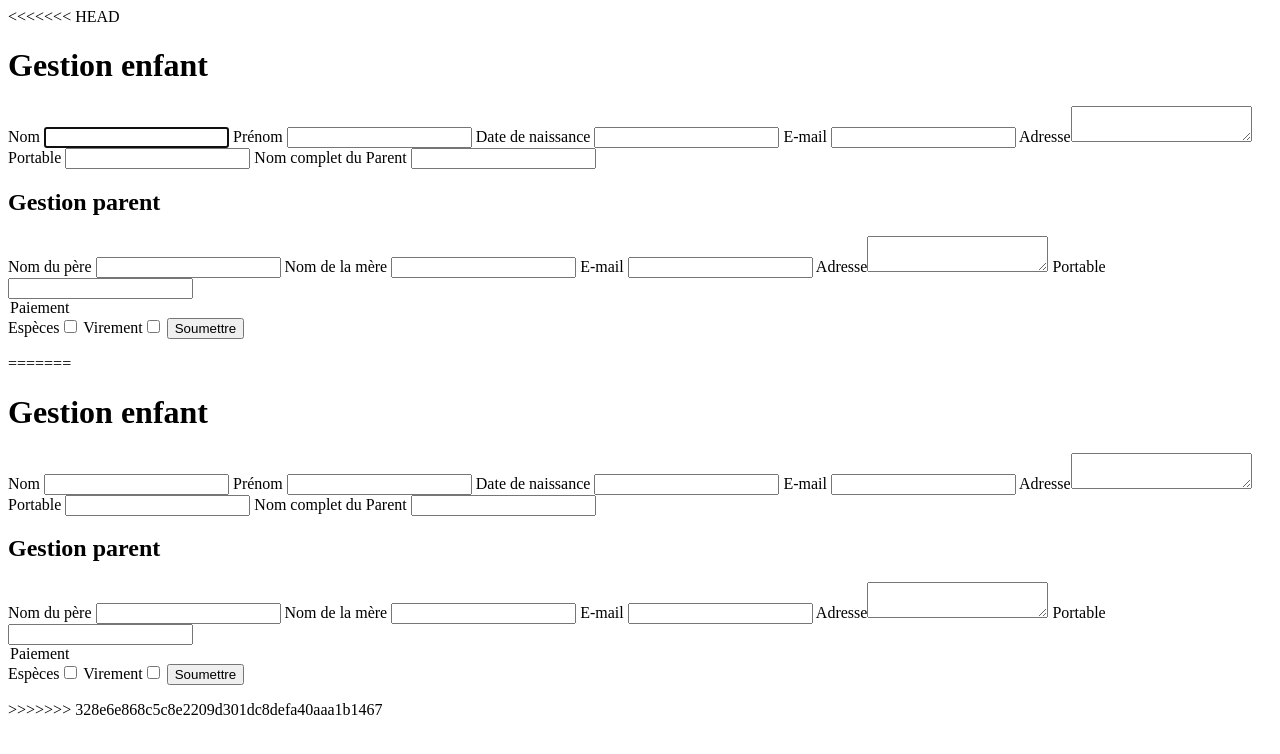
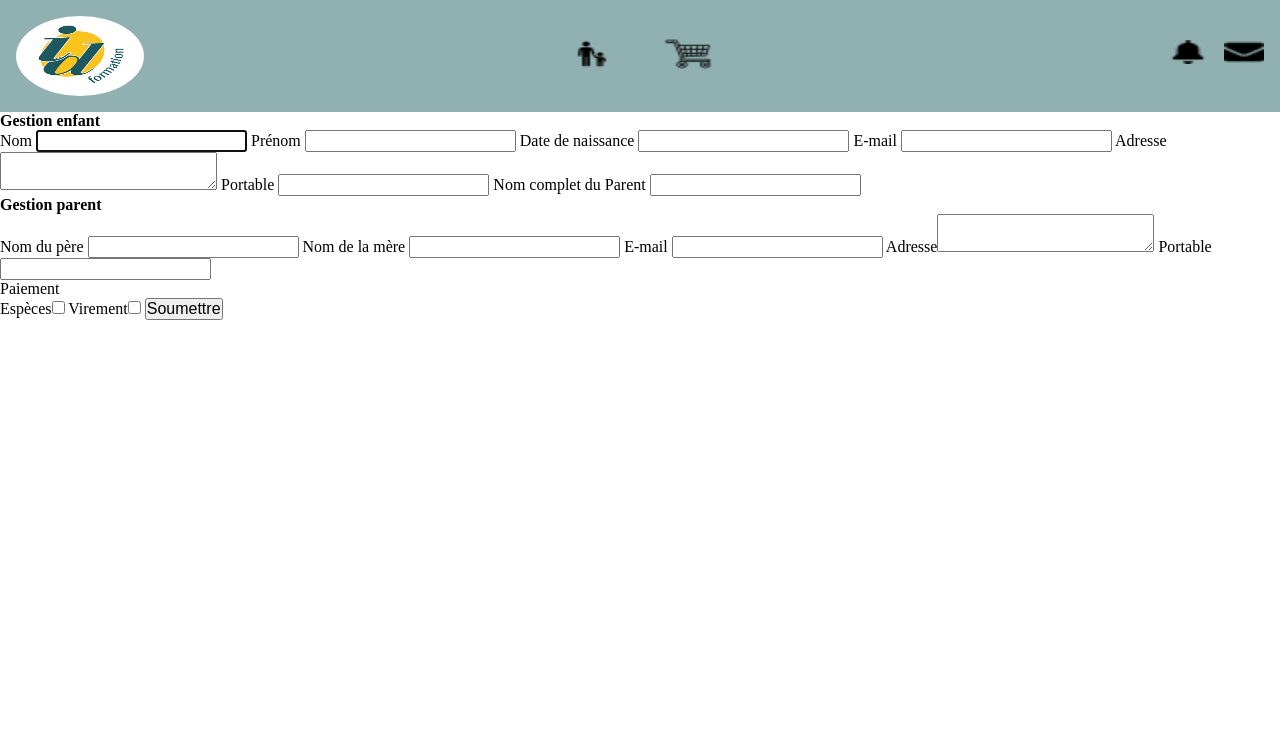
Before and after one commit to SamirBelkahla/id-formation-app, a plain HTML site: page gestion-parents.html in a window 1280 px wide. Drawn offline with Linux system fonts and the light colour scheme.

Commit message:
modification header html et css

```diff
--- /dev/null
+++ b/assets/css/gestion-parents.css
@@ -0,0 +1,15 @@
+    /* paramètres global */
+    *
+    {
+        box-sizing: border-box;
+        margin: 0;
+        padding: 0;
+        font-size: 16px;
+
+    }
+
+    /*body
+    {
+        display: flex;
+        flex-direction: row;
+    }
--- a/assets/css/header-laptop.css
+++ b/assets/css/header-laptop.css
@@ -7,13 +7,13 @@
         margin: 0;
         padding: 0;
         font-size: 16px;
+
     }
     .menu-bouton
     {
         display: none;
     }
-    /* La partie en haut */
-    .haut-parents
+    .parents
     {
         display: flex;
         justify-content: space-between;
@@ -22,7 +22,7 @@
         margin: auto;
         background-color: #91b0b1;
     }
-    .haut-admin
+    .admin
     {
         display: flex;
         justify-content: space-between;
@@ -31,16 +31,39 @@
         margin: auto;
         background-color: #f9e093;
     }
+
     .logo
     {
+        border-radius: 100%;
         width: 10%;
         height: 5rem;
         margin: 1rem;
     }
+
+    /* nav */
+    ul
+    {
+        display: flex;
+        list-style: none;
+        width: 12%;
+    }
+    ul li img
+    {
+        margin-right: 3rem;
+        width: 3rem;
+        height: 2rem;
+    }
+    ul li img:hover
+    {
+        background-color: #0ec887;
+    }
+
+    /* icons */
     .icons
     {
         display: flex;
         list-style-type: none;
+        height: 2rem;
     }
     .icons img
     {
@@ -49,24 +72,4 @@
         margin-right: 1rem;
         color: blue;
     }
-    /* La partie à gauche */
-    ul
-    {
-        display: flex;
-        flex-direction: column;
-        align-items: center;
-        list-style: none;
-        width: 12%;
-        height: 100rem;
-    }
-    ul li img
-    {
-        margin-top: 5rem;
-        width: 3rem;
-        height: 2rem;
-    }
-    ul li img:hover
-    {
-        background-color: #0ec887;
-    }
 }
--- a/assets/css/header-mobile.css
+++ b/assets/css/header-mobile.css
@@ -12,11 +12,10 @@
     {
         display: none;
     }
-    header
+    .admin, .parents
     {
         display: flex;
         flex-direction: row-reverse;
-        justify-content: space-between;
         width: 100%;
     }
 
--- /dev/null
+++ b/assets/js/gestion-parents.js
@@ -0,0 +1,6 @@
+const header = document.querySelector(".header"); // On sélectionne l'élément header de notre page index.html
+fetch("header-parents.html") // On fait une requète pour récupérer le contenu text du fichier header.html (qui ici contient juste une div)
+.then(res=>res.text())
+.then(data=>{
+  header.innerHTML = data; // On charge le contenu de la balise header avec le text renvoyé par le fetch
+});
--- a/gestion-parents.html
+++ b/gestion-parents.html
@@ -1,13 +1,15 @@
-<<<<<<< HEAD
 <!DOCTYPE html>
 <html lang="en">
 <head>
     <meta charset="UTF-8">
     <meta http-equiv="X-UA-Compatible" content="IE=edge">
     <meta name="viewport" content="width=device-width, initial-scale=1.0">
+    <script src='assets/js/gestion-parents.js' async></script>
+    <link href="assets/css/gestion-parents.css" rel="stylesheet" type="text/css" />
     <title>Gestion parents</title>
 </head>
 <body>
+    <header class="header"></header>
     <main>
         <h1>Gestion enfant</h1>
         <form>
@@ -18,7 +20,6 @@
                 <label class="texte">Adresse<textarea id="petit_texte" name="petit-texte"></textarea></label>
                 <label><span>Portable</span> <input type="tel" pattern="06[0-9]{8}"></label>
                 <label><span>Nom complet du Parent</span>  <input type="text"></label>
-
         <h2>Gestion parent</h2>
             <label><span>Nom du père</span>  <input type="text"></label>
             <label><span>Nom de la mère</span>  <input type="text"></label>
@@ -28,44 +29,8 @@
             <legend>Paiement</legend>
             <label>Espèces<input type="checkbox"></label>
             <label>Virement<input type="checkbox"></label>
-
-           <input type="submit" class="bouton" value="Soumettre">
+            <input type="submit" class="bouton" value="Soumettre">
         </form>
     </main>
 </body>
 </html>
-=======
-    <!DOCTYPE html>
-    <html lang="en">
-    <head>
-        <meta charset="UTF-8">
-        <meta http-equiv="X-UA-Compatible" content="IE=edge">
-        <meta name="viewport" content="width=device-width, initial-scale=1.0">
-        <title>Document</title>
-    </head>
-    <body>
-        <main>
-            <h1>Gestion enfant</h1>
-            <form>
-                    <label><span>Nom</span>  <input type="text" autofocus></label>
-                    <label><span>Prénom</span>  <input type="text"></label>
-                    <label><span>Date de naissance</span>  <input type="text"></label>
-                    <label><span>E-mail</span> <input type="email" pattern="[a-zA-Z]*.[a-zA-Z]*@id-formation.fr"></label>
-                    <label class="texte">Adresse<textarea id="petit_texte" name="petit-texte"></textarea></label>
-                    <label><span>Portable</span> <input type="tel" pattern="06[0-9]{8}"></label>
-                    <label><span>Nom complet du Parent</span>  <input type="text"></label>
-            <h2>Gestion parent</h2>
-                <label><span>Nom du père</span>  <input type="text"></label>
-                <label><span>Nom de la mère</span>  <input type="text"></label>
-                <label><span>E-mail</span> <input type="email" pattern="[a-zA-Z]*.[a-zA-Z]*@id-formation.fr"></label>
-                <label class="texte">Adresse<textarea id="petit_texte" name="petit-texte"></textarea></label>
-                <label><span>Portable</span> <input type="tel" pattern="06[0-9]{8}"></label>
-                <legend>Paiement</legend>
-                <label>Espèces<input type="checkbox"></label>
-                <label>Virement<input type="checkbox"></label>
-            <input type="submit" class="bouton" value="Soumettre">
-            </form>
-        </main>
-    </body>
-    </html>
->>>>>>> 328e6e868c5c8e2209d301dc8defa40aaa1b1467
--- a/header-parents.html
+++ b/header-parents.html
@@ -10,21 +10,21 @@
 </head>
 <body>
     <header>
-        <div class="haut-parents">
+        <div class="parents">
             <img src="assets/img/logo.png" class="logo" alt="IDlogo" />
+            <nav>
+                <input class="menu-bouton" type="checkbox" id="menu-bouton" />
+                <label class="menu-icone" for="menu-bouton"><span class="nav-icone"></span></label>
+                <ul class="menu">
+                    <li><a href="gestion-parents.html"><img src="assets/img/father-and-son.png" alt="gestion parents"/></a>
+                    <li><a href="paiement.html"><img src="assets/img/panier.png" alt="paiements"/></a>
+                </ul>
+            </nav>
             <div class="icons">
                 <li><a href="#.html" class="notification"><img src="assets/img/cloche.png" alt="notifications"/></a>
                 <li><a href="#.html" class="message"><img src="assets/img/envelope.png" alt="messages"/></a>
             </div>
         </div>
-        <nav>
-            <input class="menu-bouton" type="checkbox" id="menu-bouton" />
-            <label class="menu-icone" for="menu-bouton"><span class="nav-icone"></span></label>
-            <ul class="menu">
-                <li><a href="gestion-parents.html"><img src="assets/img/father-and-son.png" alt="gestion parents"/></a>
-                <li><a href="paiement.html"><img src="assets/img/panier.png" alt="paiements"/></a>
-            </ul>
-        </nav>
     </header>
 </body>
 </html>
```
Also changed, not shown: header-admin.html (+10 -10 lines).
